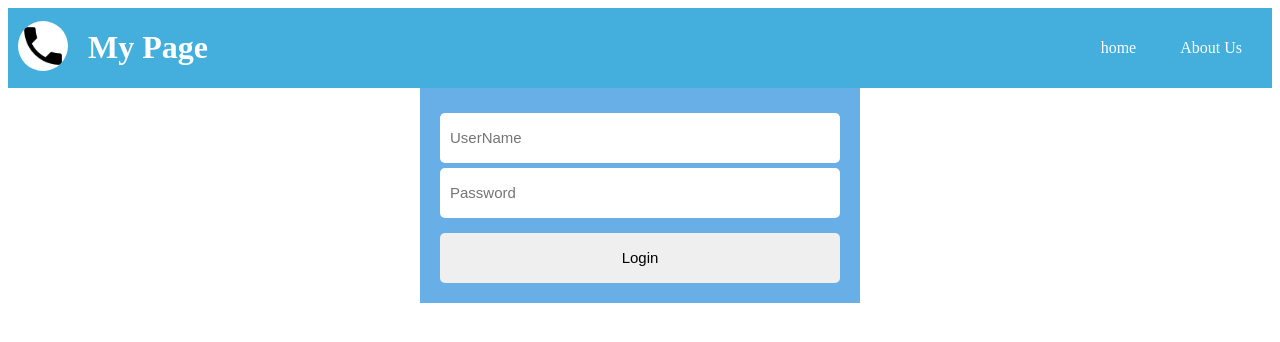
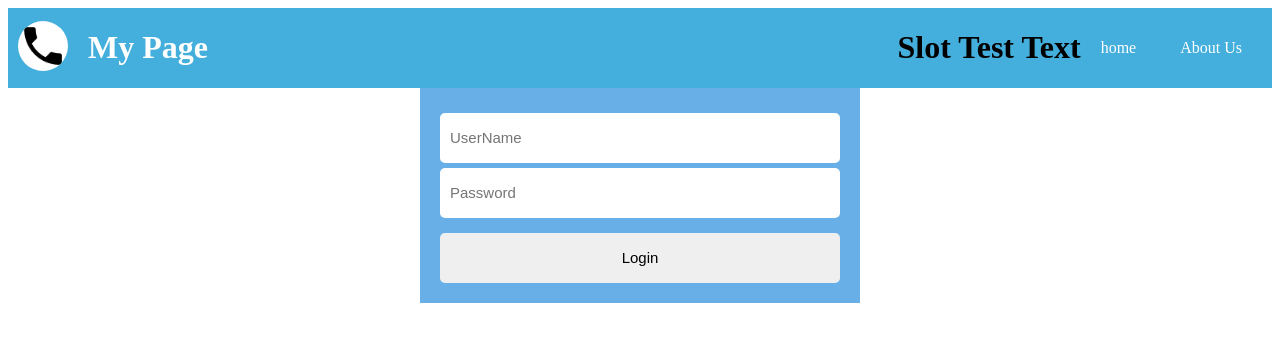
Before and after one commit to theyoung/webcomponents, a website: page chapter3.html in a window 1280 px wide. Drawn offline with Linux system fonts and the light colour scheme.

Commit message:
chapter 4

```diff
--- a/CompanyHeader.js
+++ b/CompanyHeader.js
@@ -18,10 +18,16 @@
                 <img class="icon" src=${this.icon}></img>
             </a>
             <h1 class="heading">${this.title}</h1>
+
+            <div>
+                <slot name="slot-test"></slot>
+            </div>
+
             <div>
                 <a class="header-links">home</a>
                 <a class="header-links">About Us</a>
             </div>
+
             <style>
             :host {
                 display: flex;
--- a/chapter3.html
+++ b/chapter3.html
@@ -8,7 +8,11 @@
     <title>Document</title>
 </head>
 <body>
-    <company-header icon="./icon.png" page-name="My Page"></company-header>
+    <company-header icon="./icon.png" page-name="My Page">
+        <h1 slot="slot-test">
+            Slot Test Text
+        </h1>
+    </company-header>
     <company-login></company-login>
     <script type="module" src="CompanyHeader.js"></script>
     <script type="module" src="CompanyLogin.js"></script>
```
